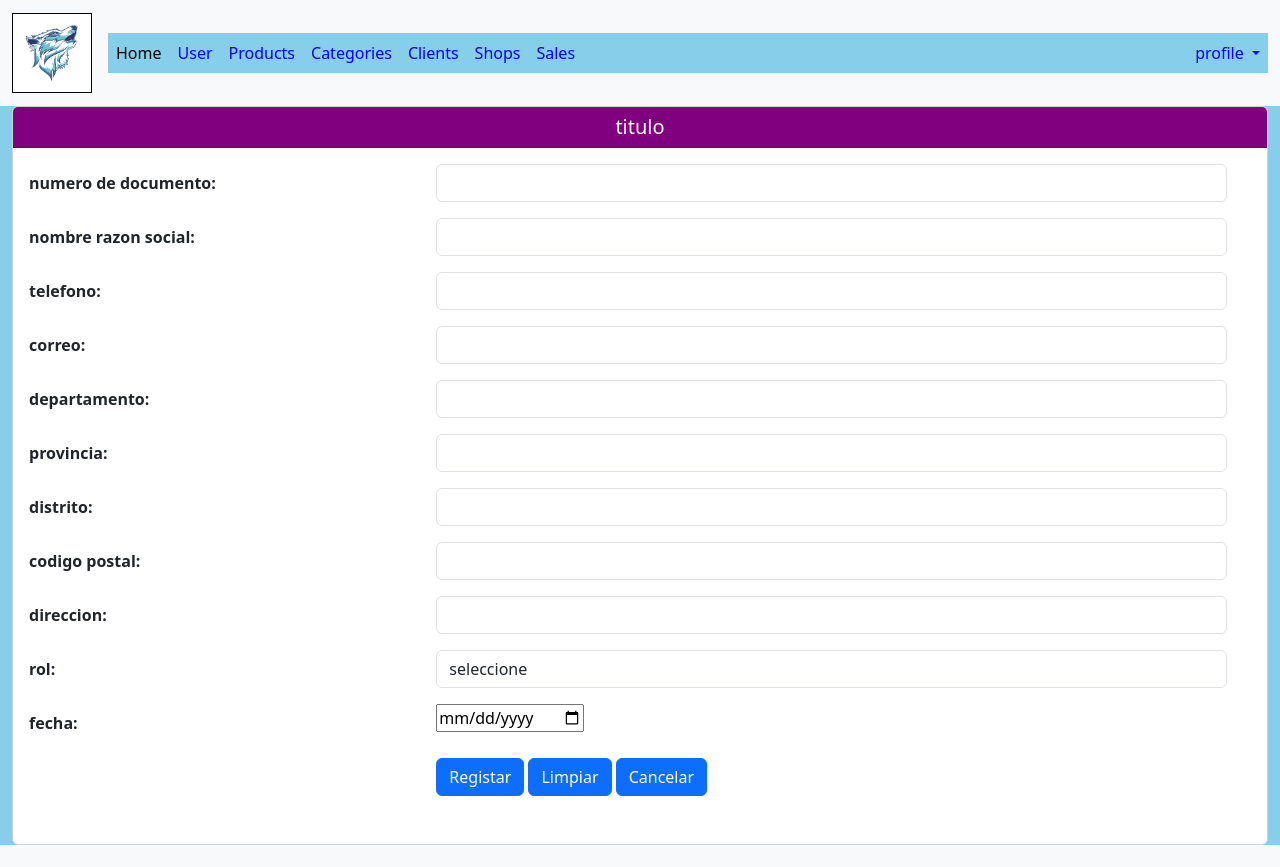
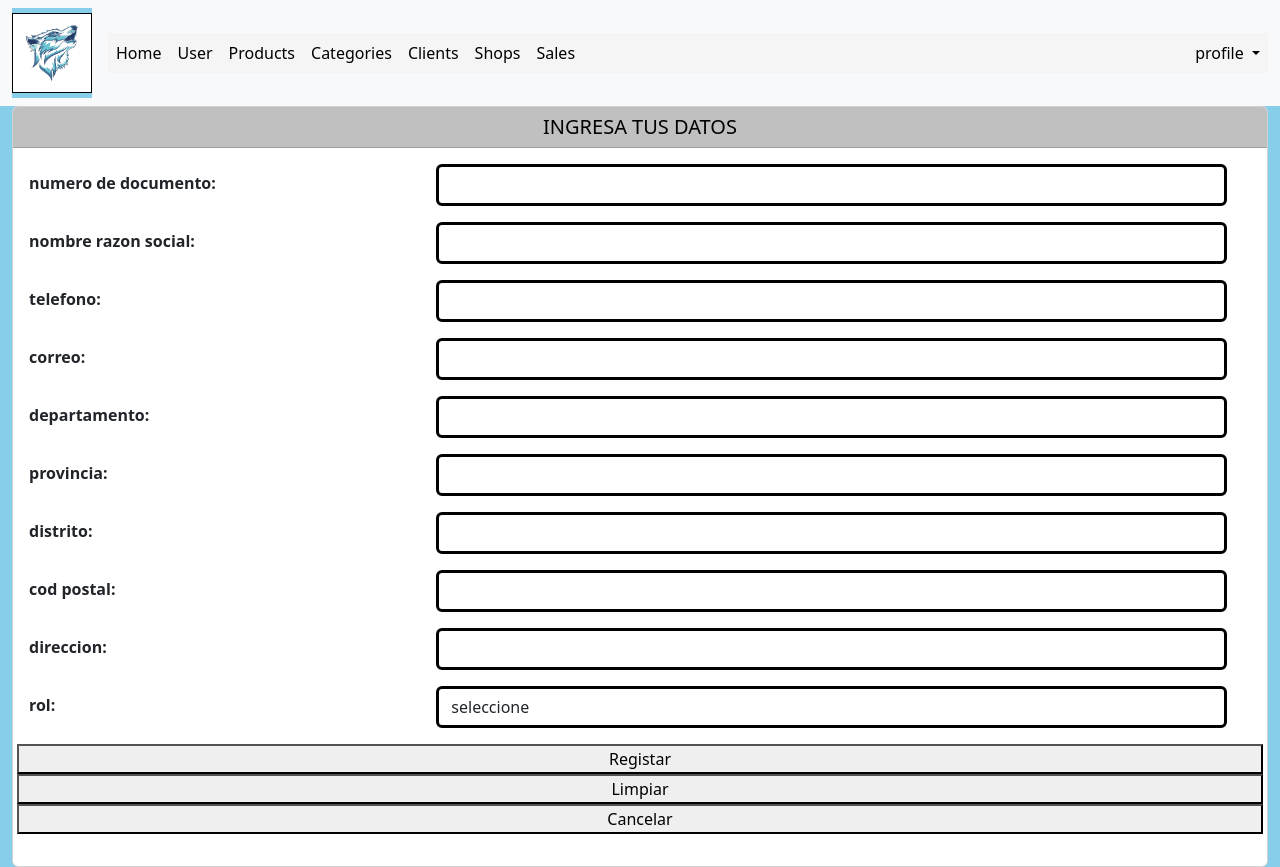
Before and after one commit to roylamilla/dpweb, a PHP site: page /new-user in a window 1280 px wide. Before the commit the page ends 845 px from the top, so only its background shows below. Run offline with PHP 8.4, Linux system fonts and the light colour scheme; a stand-in replaces the project's code that opens the database connection; some libraries are stand-ins or nearby versions.

Commit message:
Update new-user.php

```diff
--- a/view/new-user.php
+++ b/view/new-user.php
@@ -15,11 +15,15 @@
         }
 
         .nav-link {
-            color: blue;
+            color: black;
+        }
+
+        .home {
+            color: red;
         }
 
         .collapse {
-            background-color: skyblue;
+            background-color: whitesmoke;
         }
 
         img {
@@ -27,8 +31,15 @@
         }
 
         .card-header {
-            background-color: purple;
-            color: white;
+            background-color: silver;
+            color: black;
+        }
+
+        .form-control {
+            border: solid black;
+        }
+        .navbar-brand{
+            background-color: skyblue;
         }
     </style>
     <nav class="navbar navbar-expand-lg bg-body-tertiary">
@@ -40,7 +51,7 @@
             <div class="collapse navbar-collapse" id="navbarSupportedContent">
                 <ul class="navbar-nav me-auto mb-2 mb-lg-0">
                     <li class="nav-item">
-                        <a class="nav-link active" aria-current="page" href="#">Home</a>
+                        <a class="nav-link " aria-current="page" href="#">Home</a>
                     </li>
                     <li class="nav-item">
                         <a class="nav-link" href="#">User</a>
@@ -83,95 +94,83 @@
     <div class="container-fluid">
         <div class="card">
             <center>
-                <h5 class="card-header">titulo</h5>
+                <h5 class="card-header">INGRESA TUS DATOS</h5>
             </center>
+            <form>
                 <div class="card-body">
                     <div class="mb-3 row">
 
                         <div class="mb-3 row">
-                        <label for="input_nro_doc" class="col-sm-4 col-form-label"><strong>numero de documento:</strong></label>
+                            <label for="nro_doc" class="col-sm-4 col-form-label"><strong>numero de documento:</strong></label>
                             <div class="col-sm-8">
-                            <input type="number" class="form-control" id="input_nro_doc">
+                                <input type="number" class="form-control" id="nro_doc" name="nro_doc">
                             </div>
                         </div>
                         <div class="mb-3 row">
-                        <label for="input_razon_social" class="col-sm-4 col-form-label"><strong>nombre razon social:</strong></label>
+                            <label for="razon_social" class="col-sm-4 col-form-label"><strong>nombre razon social:</strong></label>
                             <div class="col-sm-8">
-                            <input type="text" class="form-control" id="input_razon_social">
+                                <input type="text" class="form-control" id="razon_social" name="razon_social">
                             </div>
                         </div>
                         <div class="mb-3 row">
-                        <label for="input_telefono" class="col-sm-4 col-form-label"><strong>telefono:</strong></label>
+                            <label for="telefono" class="col-sm-4 col-form-label"><strong>telefono:</strong></label>
                             <div class="col-sm-8">
-                            <input type="number" class="form-control" id="input_telefono">
+                                <input type="number" class="form-control" id="telefono" name="telefono">
                             </div>
                         </div>
                         <div class="mb-3 row">
-                        <label for="input_email" class="col-sm-4 col-form-label"><strong>correo:</strong></label>
+                            <label for="email" class="col-sm-4 col-form-label"><strong>correo:</strong></label>
                             <div class="col-sm-8">
-                            <input type="email" class="form-control" id="input_email">
+                                <input type="email" class="form-control" id="email" name="correo">
                             </div>
                         </div>
 
                         <div class="mb-3 row">
-                        <label for="input_departamento" class="col-sm-4 col-form-label"><strong>departamento:</strong></label>
+                            <label for="departamento" class="col-sm-4 col-form-label"><strong>departamento:</strong></label>
                             <div class="col-sm-8">
-                            <input type="text" class="form-control" id="input_Departamento">
+                                <input type="text" class="form-control" id="departamento" name="departamento">
                             </div>
                         </div>
                         <div class="mb-3 row">
-                        <label for="input_provincia" class="col-sm-4 col-form-label"><strong>provincia:</strong></label>
+                            <label for="provincia" class="col-sm-4 col-form-label"><strong>provincia:</strong></label>
                             <div class="col-sm-8">
-                            <input type="text" class="form-control" id="input_provincia">
+                                <input type="text" class="form-control" id="provincia" name="provincia">
                             </div>
                         </div>
                         <div class="mb-3 row">
-                        <label for="input_distrito" class="col-sm-4 col-form-label"><strong>distrito:</strong></label>
+                            <label for="distrito" class="col-sm-4 col-form-label"><strong>distrito:</strong></label>
                             <div class="col-sm-8">
-                            <input type="text" class="form-control" id="input_distrito">
+                                <input type="text" class="form-control" id="distrito" name="distrito">
                             </div>
                         </div>
                         <div class="mb-3 row">
-                        <label for="input_cod_pos" class="col-sm-4 col-form-label"><strong>codigo postal:</strong></label>
+                            <label for="cod_postal" class="col-sm-4 col-form-label"><strong>cod postal:</strong></label>
                             <div class="col-sm-8">
-                            <input type="number" class="form-control" id="input_codigo_postal">
+                                <input type="number" class="form-control" id="cod_postal" name="cod_postal">
                             </div>
                         </div>
                         <div class="mb-3 row">
-                        <label for="input_direccion" class="col-sm-4 col-form-label"><strong>direccion:</strong></label>
+                            <label for="direccion" class="col-sm-4 col-form-label"><strong>direccion:</strong></label>
                             <div class="col-sm-8">
-                            <input type="text" class="form-control" id="input_direccion">
+                                <input type="text" class="form-control" id="direccion" name="direccion">
                             </div>
                         </div>
                         <div class="mb-3 row">
-                        <label for="input_rol" class="col-sm-4 col-form-label"><strong>rol:</strong></label>
+                            <label for="rol" class="col-sm-4 col-form-label"><strong>rol:</strong></label>
                             <div class="col-sm-8">
-                            <select class="form-control" require>
-                                <option value=""disabled selected>seleccione</option>
+                                <select class="form-control" require name="rol" id="rol">
+                                    <option value="" disabled selected>seleccione</option>
                                     <option value="administrador">administrador</option>
                                     <option value="vendedor">vendedor</option>
-                                <option value="3">estudiante</option>
                                 </select>
                             </div>
                         </div>
-                    <div class="mb-3 row">
-                        <label for="input_fecha" class="col-sm-4 col-form-label"><strong>fecha:</strong></label>
-                        <div class="col-sm-8">
-                            <input type="date" id="fecha" name="fecha">
+                        <button type="submit">Registar</button>
+                        <button type="reset">Limpiar</button>
+                        <button type="button">Cancelar</button>
                     </div>
                 </div>
-                    <div class="mb-3 row">
-                        <label for="input_fecha" class="col-sm-4 col-form-label"></label>
-                        <div class="col-sm-8">
-                            <a href="#" class="btn btn-primary">Registar</a>
-                            <a href="#" class="btn btn-primary">Limpiar</a>
-                            <a href="#" class="btn btn-primary">Cancelar</a>
-                        </div>
-                    </div>
-
-                </div>
-
-            </div>
+            </form>
         </div>
     </div>
 </body>
```
Lines whose indentation alone changed are shown as unchanged.
